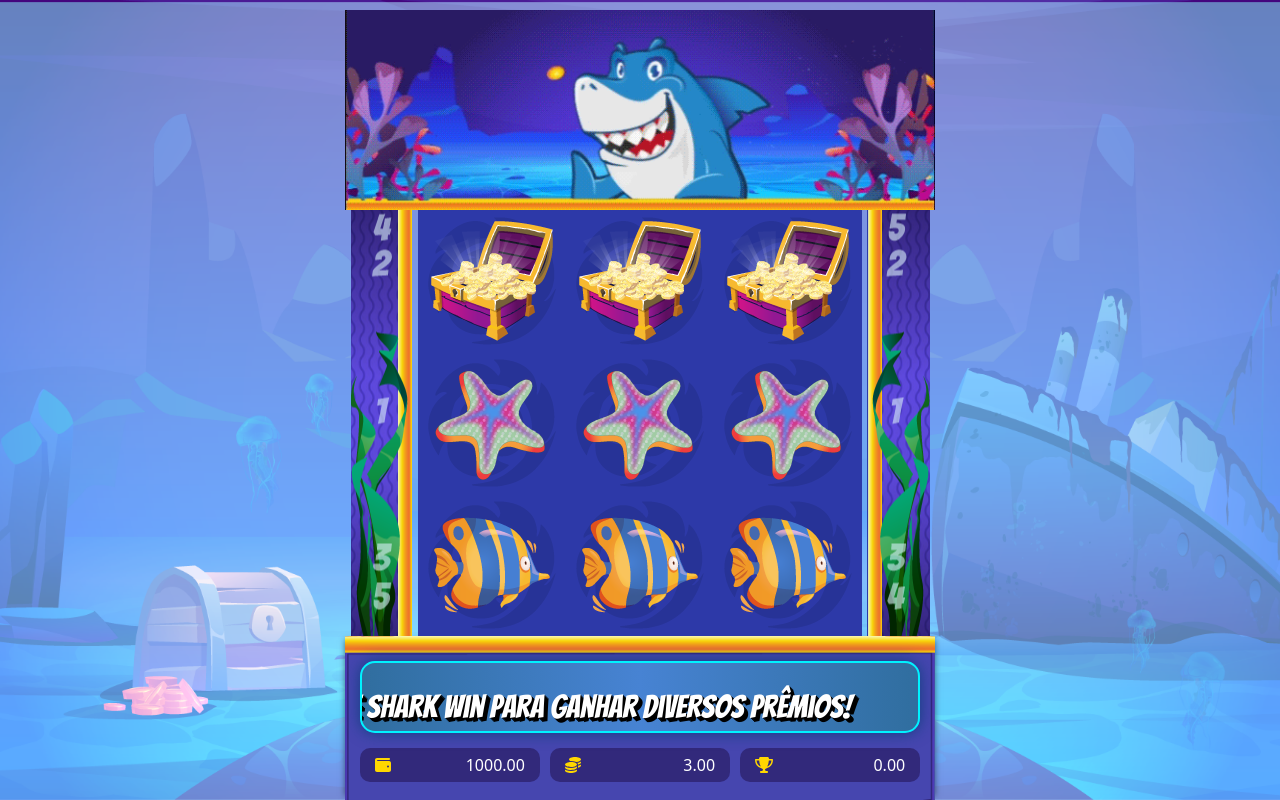
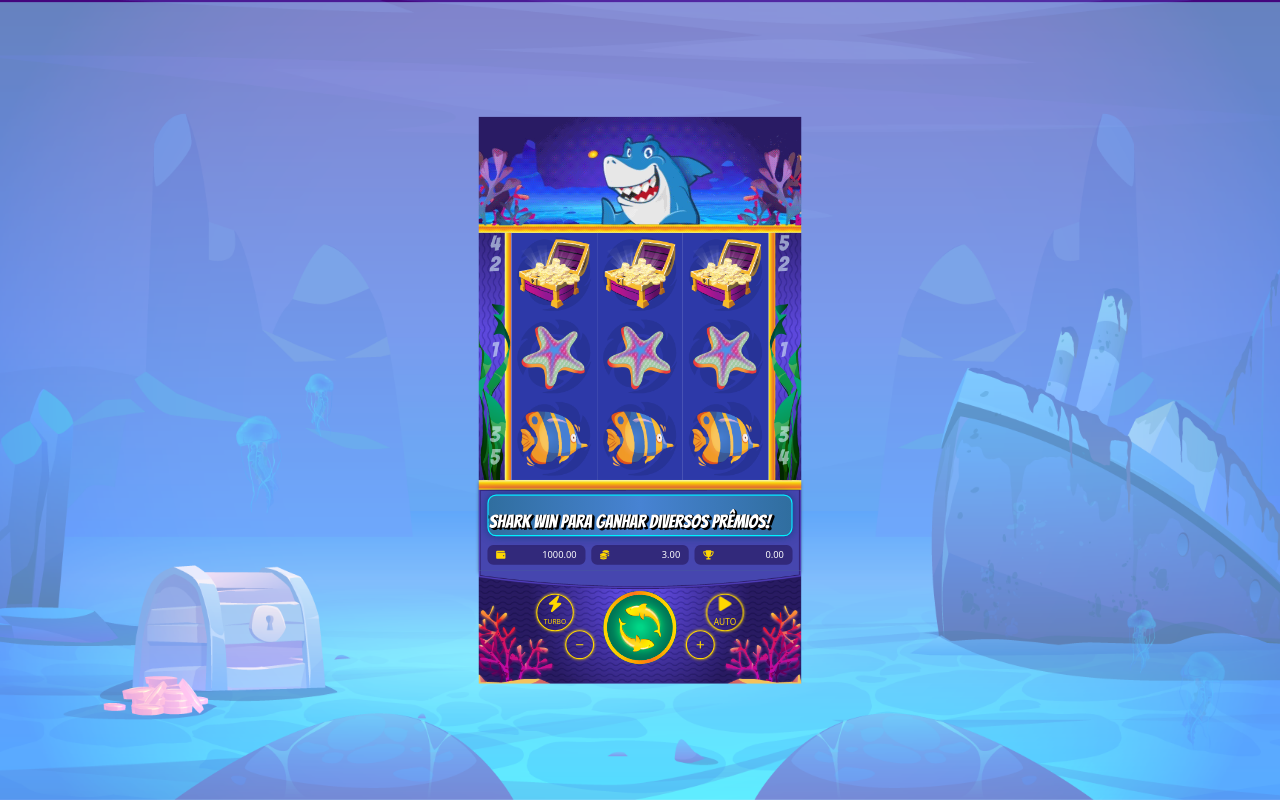
Before and after one commit to roner-rodrigues/shark-win, a React (Create React App) app: page / in a window 1280 px wide. Shown: the top 800 px of the page. Built offline with nearby package versions, Linux system fonts and the light colour scheme.

Commit message:
Tentando bater de vez essa questão da resolução (quase lá)

```diff
--- a/public/index.html
+++ b/public/index.html
@@ -2,6 +2,7 @@
 <html lang="en">
 <head>
     <meta charset="utf-8" />
+    <!-- <meta name="viewport" content="width=device-width, initial-scale=1"> -->
     <title>Shark Win</title>
 </head>
 <body>
--- a/src/MainGame.css
+++ b/src/MainGame.css
@@ -30,7 +30,7 @@
     position: relative;
     overflow: hidden;
     transition: 0.3s transform;
-    width: auto;
+    width: 80%;
     flex-grow: 0;
     flex-shrink: 0;
     flex-basis: auto;
--- a/src/base.css
+++ b/src/base.css
@@ -13,21 +13,23 @@
 * { box-sizing: border-box; }
 
 .container-fluid {
-  margin-top: 10px;
+  margin: auto;
   position: absolute;
   top: 50%;
   left: 50%;
   transform: translate(-50%, -50%);
-  width:  511.967px;
+  width:  580px;
   height: 586.2px;
 }
 
+/*
 .parent-container {
   transform: scale(.58, .58);
   transform-origin: top center;
   position: relative;
   width:  100%;
-}
+} */
+
 
 .gif-container {
   height: 200px;
--- a/src/mediaqueries.css
+++ b/src/mediaqueries.css
@@ -1,17 +1,13 @@
-/* @media screen and (max-width: 768px) and (max-height: 1080px) { */
-@media screen and (min-width: 768px) {
+@media screen and (min-device-width: 768px) {
     .container-fluid {
-        height: 100% !important;
-        width:  100% !important;
-
-        display: flex;
-        flex-grow: 1;
-        justify-content: center;
-        align-items: center;
+        margin: 10px auto;
     }
 
     .parent-container {
-        transform:        none !important;
+        transform: scale(.58, .58);
+        transform-origin: top center;
+        position: relative;
+        width:  100%;
     }
 
 }
```
